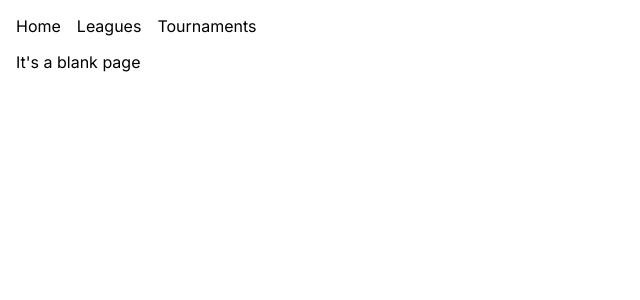
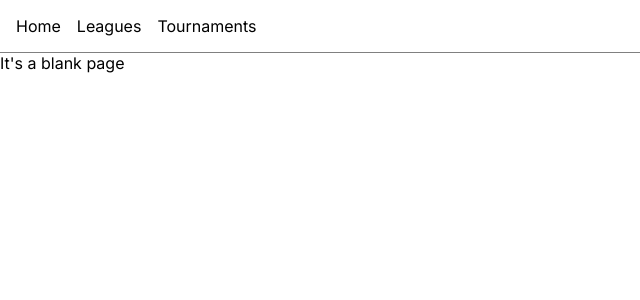
Before and after one commit to TheAntro/next-13-app, a Next.js app: page / in a window 1280 px wide. Shown: the top 300 px of the page, without its empty margins (0-640 px from the left). Built offline with nearby package versions, Linux system fonts and the light colour scheme.

Commit message:
Separate navbar from main content with border

```diff
--- a/app/globals.css
+++ b/app/globals.css
@@ -8,7 +8,6 @@ html,
 body {
   max-width: 100vw;
   overflow-x: hidden;
-  margin-inline: 0.5rem;
 }
 
 a {
--- a/components/NavBar/navbar.module.css
+++ b/components/NavBar/navbar.module.css
@@ -1,5 +1,6 @@
 .main-nav {
-  padding-block: 1rem;
+  padding: 1rem;
+  border-bottom: 1px solid grey;
 }
 
 .main-nav__list {
```
